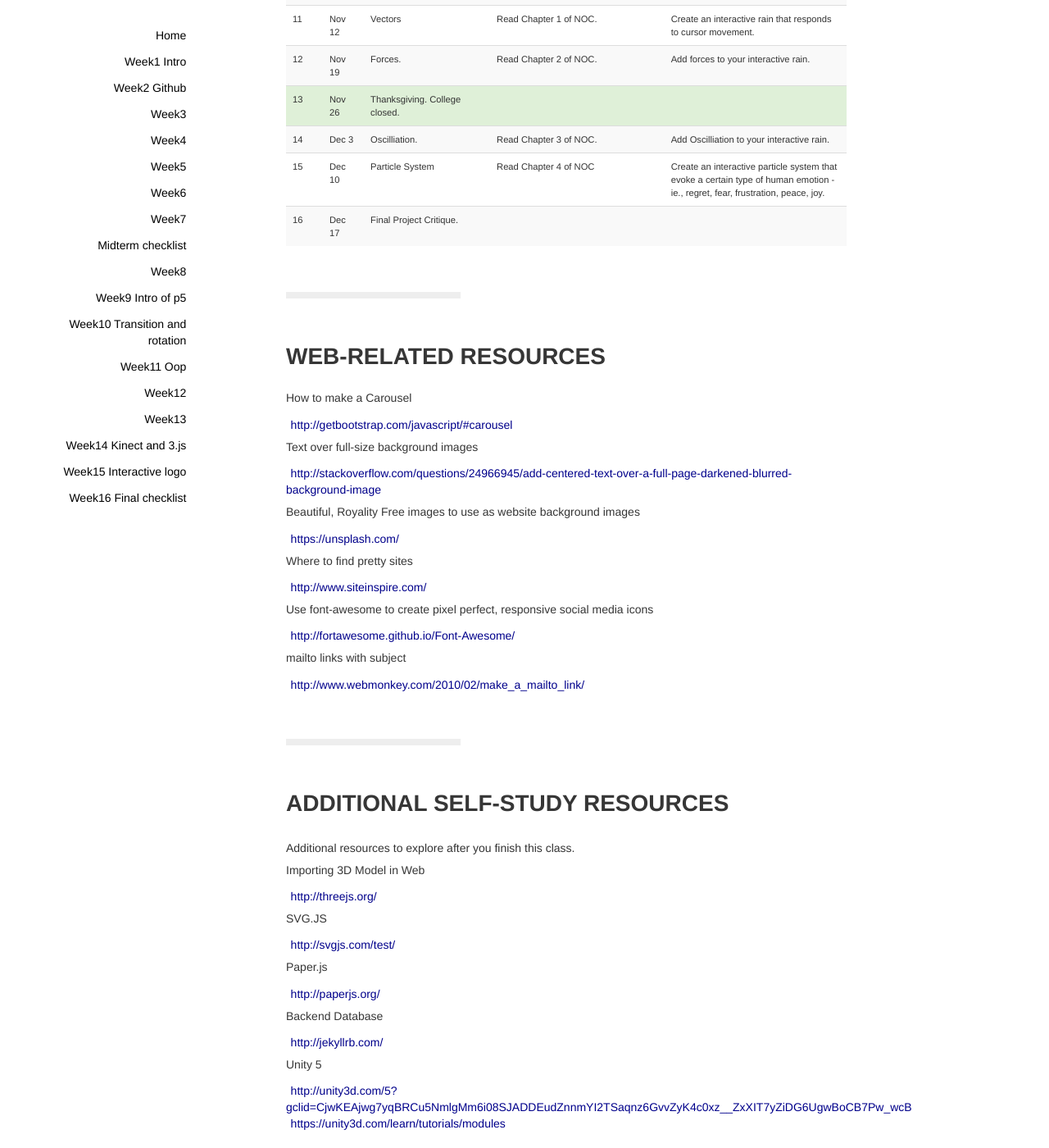
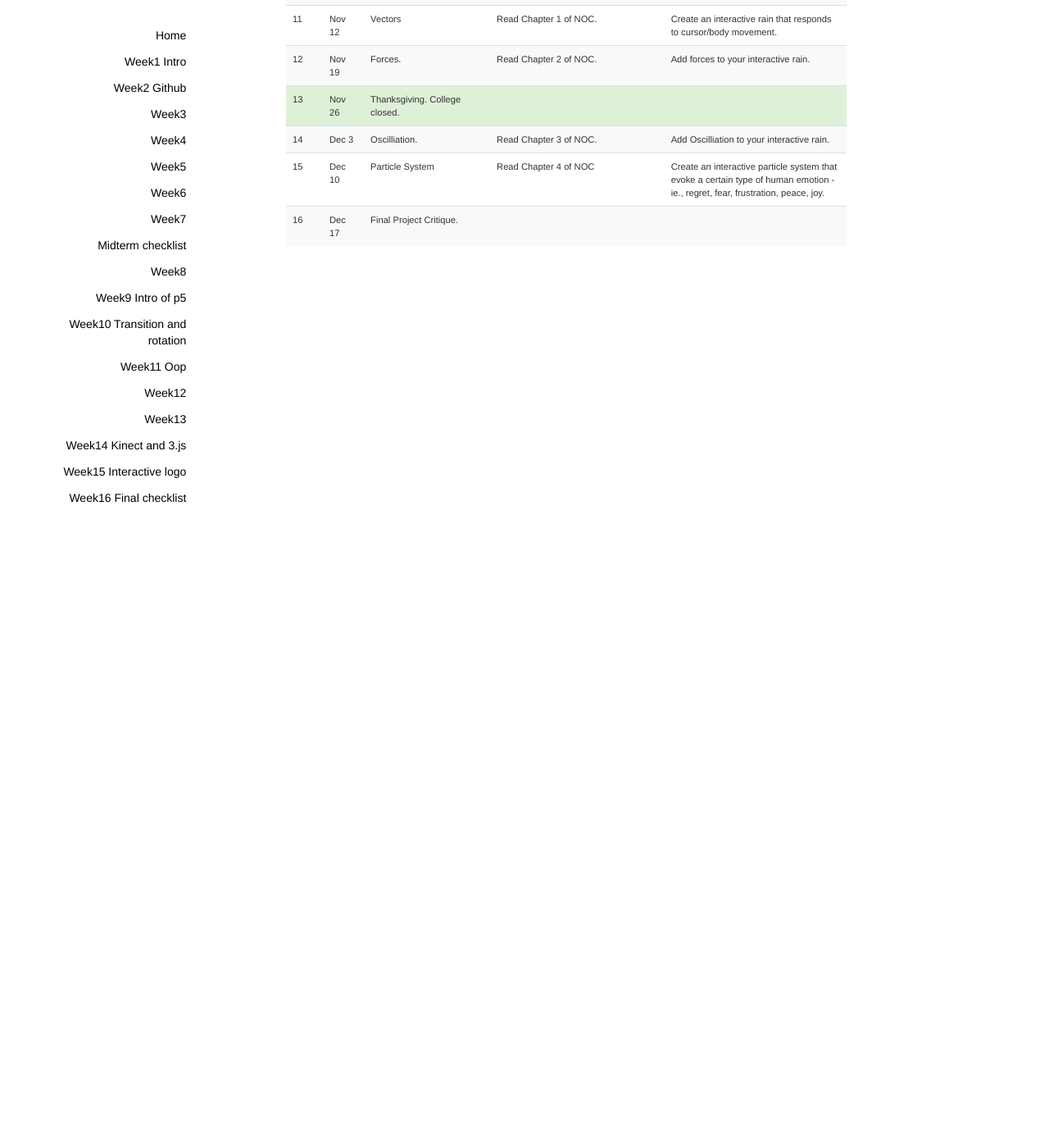
Before and after one commit to zhenzhenqi/NMA3012, a Jekyll site: the page built from index.html, in a window 1280 px wide and 1400 px high, scrolled down 922 px. Shown: the whole window at 82% size. Built offline with Jekyll 4.4.1, drawn with Linux system fonts in a browser that asks for light colours; nearby versions of some CDN libraries.

Commit message:
reading list

```diff
--- a/index.html
+++ b/index.html
@@ -102,7 +102,7 @@ title: Welcome to NMA3012 | Programming Interactivity
             <td id="td_id_5" class="td-class-5">Nov 12</td>
             <td>Vectors</td>
             <td>Read Chapter 1 of NOC.</td>
-            <td>Create an interactive rain that responds to cursor movement.</td>
+            <td>Create an interactive rain that responds to cursor/body movement.</td>
         </tr>
         <tr id="tr_id_5" class="tr-class-5">
             <td id="td_id_1" class="td-class-1">12</td>
@@ -141,37 +141,3 @@ title: Welcome to NMA3012 | Programming Interactivity
         </tr>
     </tbody>
 </table>
-<hr>
-<h1>Web-related Resources</h1>
-<h5>How to make a Carousel</h5>
-<a href="http://getbootstrap.com/javascript/#carousel">http://getbootstrap.com/javascript/#carousel</a>
-<br>
-
-<h5>Text over full-size background images</h5>
-<a href="http://stackoverflow.com/questions/24966945/add-centered-text-over-a-full-page-darkened-blurred-background-image">http://stackoverflow.com/questions/24966945/add-centered-text-over-a-full-page-darkened-blurred-background-image</a>
-<h5>Beautiful, Royality Free images to use as website background images</h5>
-<a href="https://unsplash.com/">https://unsplash.com/</a>
-<h5>Where to find pretty sites</h5>
-<a href="http://www.siteinspire.com/">http://www.siteinspire.com/</a>
-<h5>Use font-awesome to create pixel perfect, responsive social media icons</h5>
-<a href="http://fortawesome.github.io/Font-Awesome/">http://fortawesome.github.io/Font-Awesome/</a>
-<h5>mailto links with subject</h5>
-<a href="http://www.webmonkey.com/2010/02/make_a_mailto_link/">http://www.webmonkey.com/2010/02/make_a_mailto_link/</a>
-<hr>
-<h1>Additional Self-study Resources</h1>
-<p>Additional resources to explore after you finish this class.</p>
-<h5>Importing 3D Model in Web</h5>
-<a href="http://threejs.org/">http://threejs.org/</a>
-
-<h5>SVG.JS</h5>
-<a href="http://svgjs.com/test/">http://svgjs.com/test/</a>
-
-<h5>Paper.js</h5>
-<a href="http://paperjs.org/">http://paperjs.org/</a>
-
-<h5>Backend Database</h5>
-<a href="http://jekyllrb.com/">http://jekyllrb.com/</a>
-
-<h5>Unity 5</h5>
-<a href="http://unity3d.com/5?gclid=CjwKEAjwg7yqBRCu5NmlgMm6i08SJADDEudZnnmYI2TSaqnz6GvvZyK4c0xz__ZxXIT7yZiDG6UgwBoCB7Pw_wcB">http://unity3d.com/5?gclid=CjwKEAjwg7yqBRCu5NmlgMm6i08SJADDEudZnnmYI2TSaqnz6GvvZyK4c0xz__ZxXIT7yZiDG6UgwBoCB7Pw_wcB</a>
-<a href="https://unity3d.com/learn/tutorials/modules">https://unity3d.com/learn/tutorials/modules</a>
```
